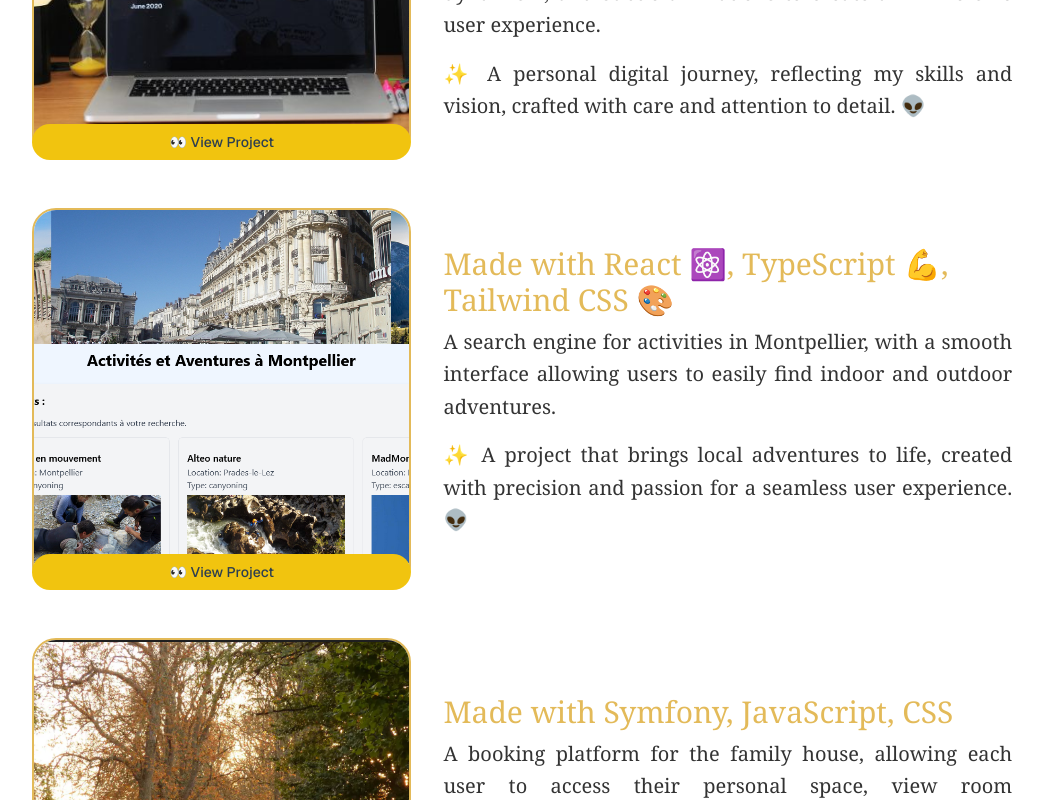
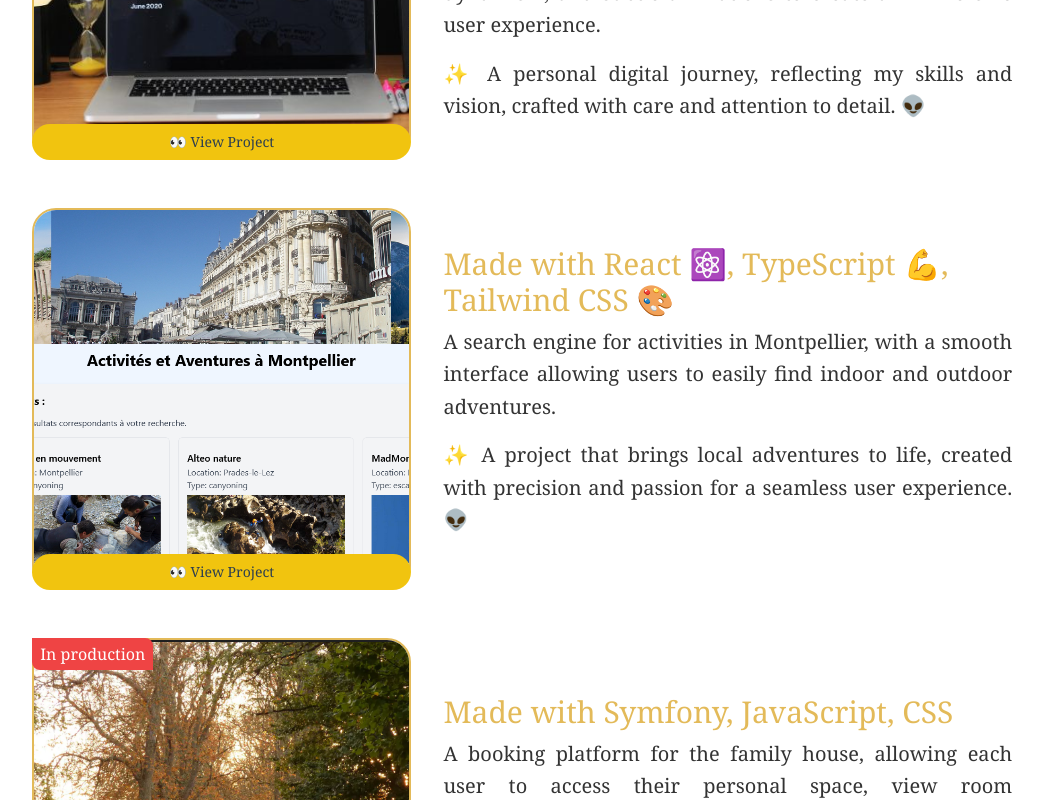
Before and after one commit to YohReg10/Portfolio, a Next.js app: page / in a window 1280 px wide. Shown: the part 1600-2400 px from the top of the page, without its empty margins (39-1082 px from the left). Built offline with nearby package versions, Linux system fonts and the light colour scheme; a web font is replaced by a local one.

Commit message:
add red flag on chavigny + add status in listProjects + create condition

```diff
--- a/app/components/SectionProjects.tsx
+++ b/app/components/SectionProjects.tsx
@@ -10,7 +10,8 @@ const listProjects = [
             "Interactive portfolio designed to showcase my projects, technical skills, and developer identity. "
             + "Built to provide smooth and responsive navigation, it combines modernity, dynamism, and subtle animations "
             + "to create an immersive user experience.",
-        textAll: "✨ A personal digital journey, reflecting my skills and vision, crafted with care and attention to detail. 👽"
+        textAll: "✨ A personal digital journey, reflecting my skills and vision, crafted with care and attention to detail. 👽",
+        status : "finished",
     },
     {
         imgSrc: "ProjetTestTechnique.jpg",
@@ -19,7 +20,8 @@ const listProjects = [
         textTechno: "Made with React ⚛️, TypeScript 💪, Tailwind CSS 🎨",
         textDescription:
             "A search engine for activities in Montpellier, with a smooth interface allowing users to easily find indoor and outdoor adventures.",
-        textAll: "✨ A project that brings local adventures to life, created with precision and passion for a seamless user experience. 👽"
+        textAll: "✨ A project that brings local adventures to life, created with precision and passion for a seamless user experience. 👽",
+        status : "finished",
     },
     {
         imgSrc: "ProjetChavigny.jpg",
@@ -29,7 +31,8 @@ const listProjects = [
         textDescription:
             "A booking platform for the family house, allowing each user to access their personal space, view room availability,"
             + "make reservations, and see who is present through an integrated calendar.",
-        textAll: "✨ Built with care to simplify bookings and enhance the experience of both guests and hosts. 👽"
+        textAll: "✨ Built with care to simplify bookings and enhance the experience of both guests and hosts. 👽",
+        status : "in production",
     }
 ];
 
@@ -46,12 +49,17 @@ export const SectionProjects = () => {
                                 alt={projects.alt}
                                 className="w-[575px] h-[382px] object-cover rounded-3xl border-2 border-[#e3ba59] mx-auto hover:opacity-90 transition-opacity"                                loading="lazy"
                             />
+                            {projects.status === "in production" && (
+                                <div className="absolute top-0 left-0 bg-red-500 text-white px-2 py-1 text-m font-serif rounded-tr-lg rounded-bl-lg">
+                                    In production
+                                </div>
+                            )}
 
                             <a
                                 href={projects.href}
                                 target="_blank"
                                 rel="noopener noreferrer"
-                                className="inline-block bg-[#F1C40F] text-[#2C3E50] w-full text-center px-4 py-2 rounded-3xl text-sm font-medium absolute bottom-0 left-0 transition-colors"
+                                className="inline-block bg-[#F1C40F] text-[#2C3E50] w-full text-center px-4 py-2 rounded-3xl text-sm font-serif absolute bottom-0 left-0 transition-colors"
                             >
                                 👀 View Project
                             </a>
```
